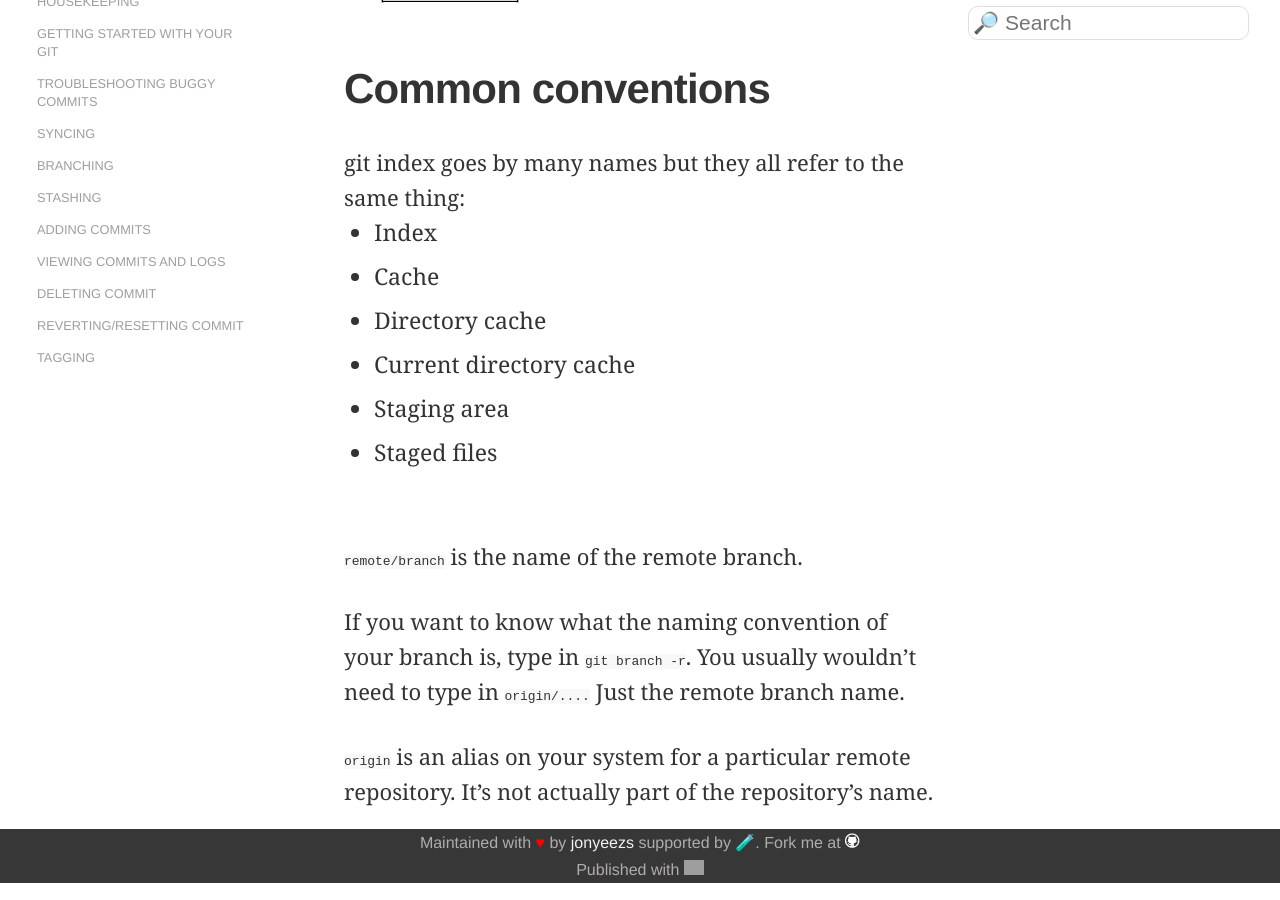
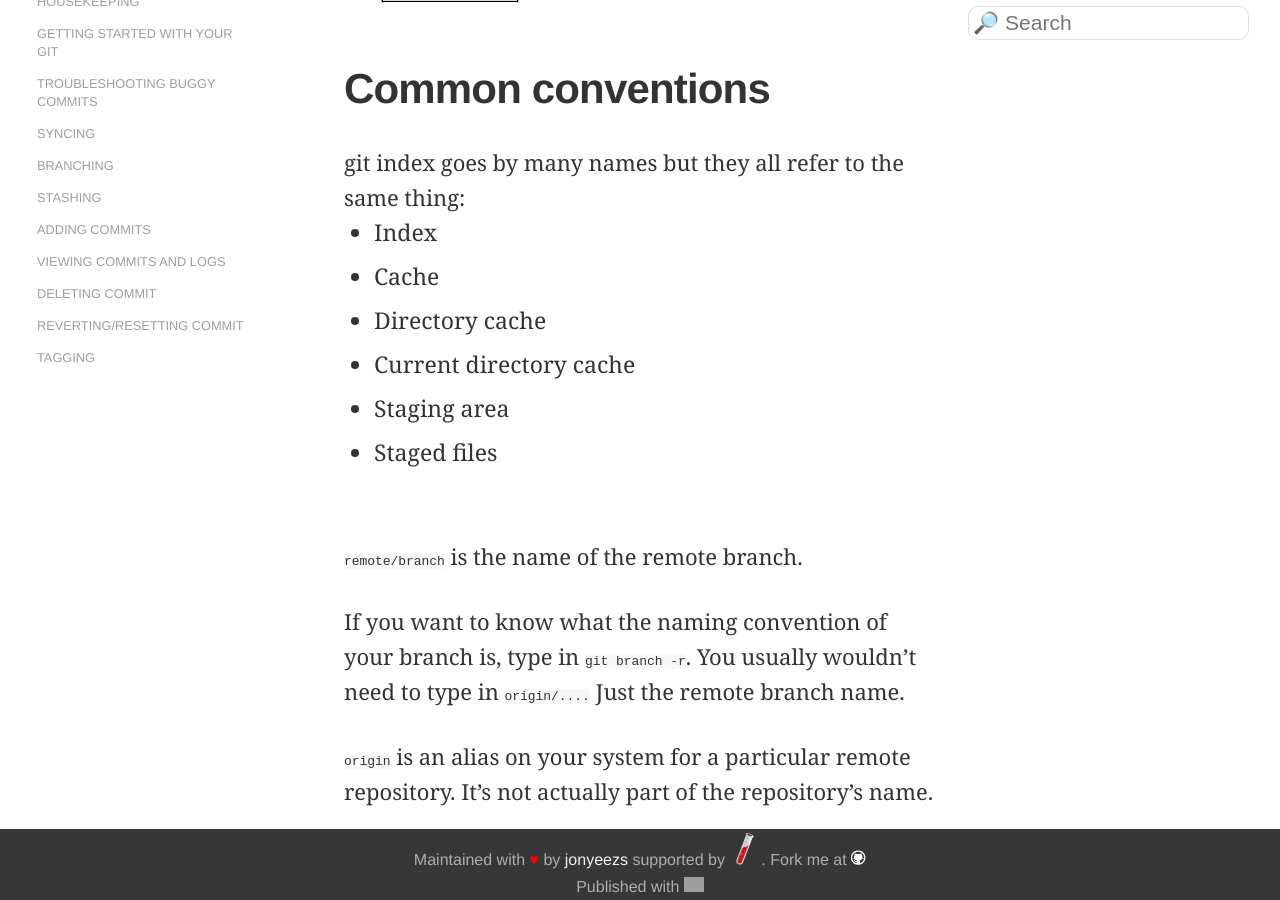
Before and after one commit to jonyeezs/gitreference, a Jekyll site: the page built from index.html, in a window 1280 px wide and 900 px high, scrolled down 1212 px. Built offline with Jekyll 4.4.1, drawn with Linux system fonts in a browser that asks for light colours; comment, search, counter and statistics services are not loaded; grey boxes are pictures that could not be loaded.

Commit message:
Add jekyll icon
Got it from their website's favico

```diff
--- a/_includes/footer.html
+++ b/_includes/footer.html
@@ -1,5 +1,5 @@
 <footer class="footer">
-    <div class="copyright">Maintained with <span class="red">♥</span> by <a href="https://github.com/jonyeezs">jonyeezs</a> supported by <a href="https://jekyllrb.com/" title="Jekyll" class="blue">🧪</a>. Fork me at <a href="https://github.com/jonyeezs/gitreference"><div class="font-sized-image">
+    <div class="copyright">Maintained with <span class="red">♥</span> by <a href="https://github.com/jonyeezs">jonyeezs</a> supported by <a href="https://jekyllrb.com/" title="Jekyll" class="blue"><img src="{{site.baseurl}}/assets/images/jekyll.png" /></a>. Fork me at <a href="https://github.com/jonyeezs/gitreference"><div class="font-sized-image">
     <img src="{{site.baseurl}}/assets/images/blacktocat.png" /></div></a></div>
 
     <div class="copyright">Published with <a href="https://pages.github.com"><div class="font-sized-image"><img src="https://pages.github.com/images/logo.svg" /></div></a></div>
```
Also changed, not shown: assets/images/jekyll.png (added).
